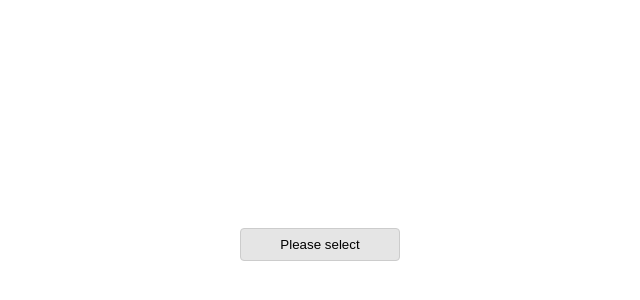
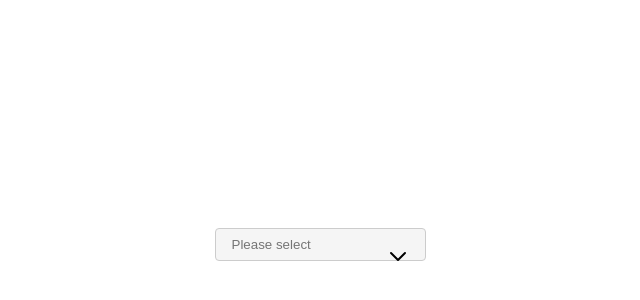
Before and after one commit to alisahindev/Component-Examples, a React app: page / in a window 1280 px wide. Shown: the part 156-456 px from the top of the page, without its empty margins (320-960 px from the left). Built offline with nearby package versions, Linux system fonts and the light colour scheme.

Commit message:
Icon added.

```diff
--- a/src/App.tsx
+++ b/src/App.tsx
@@ -3,17 +3,115 @@ import "./App.css";
 import CustomSelect from "./components/form-elements/select/CustomSelect";
 
 function App() {
+  const arr = [
+    { label: "The Shawshank Redemption", value: 1994 },
+    { label: "The Godfather", value: 1972 },
+    { label: "The Godfather: Part II", value: 1974 },
+    { label: "The Dark Knight", value: 2008 },
+    { label: "12 Angry Men", value: 1957 },
+    { label: "Schindler's List", value: 1993 },
+    { label: "Pulp Fiction", value: 1994 },
+    { label: "The Lord of the Rings: The Return of the King", value: 2003 },
+    { label: "The Good, the Bad and the Ugly", value: 1966 },
+    { label: "Fight Club", value: 1999 },
+    { label: "The Lord of the Rings: The Fellowship of the Ring", value: 2001 },
+    { label: "Star Wars: Episode V - The Empire Strikes Back", value: 1980 },
+    { label: "Forrest Gump", value: 1994 },
+    { label: "Inception", value: 2010 },
+    { label: "The Lord of the Rings: The Two Towers", value: 2002 },
+    { label: "One Flew Over the Cuckoo's Nest", value: 1975 },
+    { label: "Goodfellas", value: 1990 },
+    { label: "The Matrix", value: 1999 },
+    { label: "Seven Samurai", value: 1954 },
+    { label: "Star Wars: Episode IV - A New Hope", value: 1977 },
+    { label: "City of God", value: 2002 },
+    { label: "Se7en", value: 1995 },
+    { label: "The Silence of the Lambs", value: 1991 },
+    { label: "It's a Wonderful Life", value: 1946 },
+    { label: "Life Is Beautiful", value: 1997 },
+    { label: "The Usual Suspects", value: 1995 },
+    { label: "Léon: The Professional", value: 1994 },
+    { label: "Spirited Away", value: 2001 },
+    { label: "Saving Private Ryan", value: 1998 },
+    { label: "Once Upon a Time in the West", value: 1968 },
+    { label: "American History X", value: 1998 },
+    { label: "Interstellar", value: 2014 },
+    { label: "Casablanca", value: 1942 },
+    { label: "City Lights", value: 1931 },
+    { label: "Psycho", value: 1960 },
+    { label: "The Green Mile", value: 1999 },
+    { label: "The Intouchables", value: 2011 },
+    { label: "Modern Times", value: 1936 },
+    { label: "Raiders of the Lost Ark", value: 1981 },
+    { label: "Rear Window", value: 1954 },
+    { label: "The Pianist", value: 2002 },
+    { label: "The Departed", value: 2006 },
+    { label: "Terminator 2: Judgment Day", value: 1991 },
+    { label: "Back to the Future", value: 1985 },
+    { label: "Whiplash", value: 2014 },
+    { label: "Gladiator", value: 2000 },
+    { label: "Memento", value: 2000 },
+    { label: "The Prestige", value: 2006 },
+    { label: "The Lion King", value: 1994 },
+    { label: "Apocalypse Now", value: 1979 },
+    { label: "Alien", value: 1979 },
+    { label: "Sunset Boulevard", value: 1950 },
+    {
+      label:
+        "Dr. Strangelove or: How I Learned to Stop Worrying and Love the Bomb",
+      value: 1964,
+    },
+    { label: "The Great Dictator", value: 1940 },
+    { label: "Cinema Paradiso", value: 1988 },
+    { label: "The Lives of Others", value: 2006 },
+    { label: "Grave of the Fireflies", value: 1988 },
+    { label: "Paths of Glory", value: 1957 },
+    { label: "Django Unchained", value: 2012 },
+    { label: "The Shining", value: 1980 },
+    { label: "WALL·E", value: 2008 },
+    { label: "American Beauty", value: 1999 },
+    { label: "The Dark Knight Rises", value: 2012 },
+    { label: "Princess Mononoke", value: 1997 },
+    { label: "Aliens", value: 1986 },
+    { label: "Oldboy", value: 2003 },
+    { label: "Once Upon a Time in America", value: 1984 },
+    { label: "Witness for the Prosecution", value: 1957 },
+    { label: "Das Boot", value: 1981 },
+    { label: "Citizen Kane", value: 1941 },
+    { label: "North by Northwest", value: 1959 },
+    { label: "Vertigo", value: 1958 },
+    { label: "Star Wars: Episode VI - Return of the Jedi", value: 1983 },
+    { label: "Reservoir Dogs", value: 1992 },
+    { label: "Braveheart", value: 1995 },
+    { label: "M", value: 1931 },
+    { label: "Requiem for a Dream", value: 2000 },
+    { label: "Amélie", value: 2001 },
+    { label: "A Clockwork Orange", value: 1971 },
+    { label: "Like Stars on Earth", value: 2007 },
+    { label: "Taxi Driver", value: 1976 },
+    { label: "Lawrence of Arabia", value: 1962 },
+    { label: "Double Indemnity", value: 1944 },
+    { label: "Eternal Sunshine of the Spotless Mind", value: 2004 },
+    { label: "Amadeus", value: 1984 },
+    { label: "To Kill a Mockingbird", value: 1962 },
+    { label: "Toy Story 3", value: 2010 },
+    { label: "Logan", value: 2017 },
+    { label: "Full Metal Jacket", value: 1987 },
+    { label: "Dangal", value: 2016 },
+    { label: "The Sting", value: 1973 },
+    { label: "2001: A Space Odyssey", value: 1968 },
+    { label: "Singin' in the Rain", value: 1952 },
+    { label: "Toy Story", value: 1995 },
+    { label: "Bicycle Thieves", value: 1948 },
+    { label: "The Kid", value: 1921 },
+    { label: "Inglourious Basterds", value: 2009 },
+    { label: "Snatch", value: 2000 },
+    { label: "3 Idiots", value: 2009 },
+    { label: "Monty Python and the Holy Grail", value: 1975 },
+  ];
   return (
     <div className="App">
-      <CustomSelect
-        options={[
-          { value: "1", label: "Option 1" },
-          { value: "2", label: "Option 2" },
-          { value: "3", label: "Option 3" },
-        ]}
-        onChange={(value) => console.log(value)}
-        variant="primary"
-      />
+      <CustomSelect options={arr} />
     </div>
   );
 }
--- /dev/null
+++ b/src/components/form-elements/select/ArrowIcons.tsx
@@ -0,0 +1,39 @@
+import React from "react";
+
+export const ArrowIcons = () => {
+  const arrowDown = (
+    <svg
+      className="w-6 h-6"
+      fill="none"
+      stroke="currentColor"
+      viewBox="0 0 24 24"
+      xmlns="http://www.w3.org/2000/svg"
+    >
+      <path
+        stroke-linecap="round"
+        stroke-linejoin="round"
+        stroke-width="2"
+        d="M19 9l-7 7-7-7"
+      ></path>
+    </svg>
+  );
+
+  const arrowUp = (
+    <svg
+      className="w-6 h-6"
+      fill="none"
+      stroke="currentColor"
+      viewBox="0 0 24 24"
+      xmlns="http://www.w3.org/2000/svg"
+    >
+      <path
+        stroke-linecap="round"
+        stroke-linejoin="round"
+        stroke-width="2"
+        d="M5 15l7-7 7 7"
+      ></path>
+    </svg>
+  );
+
+  return { arrowDown, arrowUp };
+};
--- a/src/components/form-elements/select/CustomSelect.module.scss
+++ b/src/components/form-elements/select/CustomSelect.module.scss
@@ -3,6 +3,21 @@
 .select {
   position: relative;
 }
+
+.selectInput {
+  background-color: #f5f5f5;
+  border: 1px solid #ccc;
+  border-radius: 0.25rem;
+  outline: none;
+  padding: 0.5rem 1rem;
+  cursor: pointer;
+  min-width: 10rem;
+  transition: background-color 0.2s ease-in-out;
+  &:hover {
+    background-color: #f5f5f5;
+  }
+}
+
 .selectOptions {
   list-style: none;
   padding: 0;
@@ -10,6 +25,11 @@
   position: absolute;
   top: 100%;
   width: 100%;
+  border-radius: 4px;
+  box-shadow: 0px 2px 4px rgba(0, 0, 0, 0.1);
+  max-height: 300px;
+  overflow: hidden;
+  overflow-y: scroll;
 }
 
 .option {
@@ -22,19 +42,34 @@
   }
 }
 
-.selectButton {
-  background-color: #f5f5f5;
-  border: 1px solid #ccc;
-  border-radius: 0.25rem;
-  padding: 0.5rem 1rem;
-  cursor: pointer;
-  transition: background-color 0.2s ease-in-out;
-  min-width: 10rem;
-  &:hover {
-    background-color: #f5f5f5;
-  }
+.icon {
+  position: absolute;
+  right: 1rem;
+  top: 50%;
+  width: 24px;
+  height: 24px;
+  color: #000;
+  transition: all 0.2s ease-in-out;
+  z-index: 1;
+}
+
+.open {
+  transform: rotate(180deg);
 }
 
 .primary {
-  background-color: rgba(0, 0, 0, 0.1);
+  background: #f5f5f5;
+  box-shadow: 0px 2px 4px rgba(0, 0, 0, 0.1);
 }
+
+.success {
+  background: linear-gradient(to right, #1a7f37, #2e8a3c);
+  color: #fff;
+  box-shadow: 0px 2px 4px rgba(26, 127, 55, 0.5);
+  &::placeholder {
+    color: #fff;
+  }
+  &:hover {
+    background: linear-gradient(to right, #2e8a3c, #1a7f37);
+  }
+}
--- a/src/components/form-elements/select/CustomSelect.tsx
+++ b/src/components/form-elements/select/CustomSelect.tsx
@@ -1,8 +1,9 @@
 import React from "react";
 import CustomSelectStyle from "./CustomSelect.module.scss";
+import { ArrowIcons } from "./ArrowIcons";
 
 type option = {
-  value: string;
+  value: string | number;
   label: string;
 };
 
@@ -11,18 +12,17 @@ type variants = "primary" | "secondary" | "success" | "danger" | "warning";
 type RecommendedProps = {
   options?: option[];
   onChange: (value: any) => void;
-  value?: string;
-  label?: string;
+  value?: string | number;
   placeholder?: string;
   className?: string;
   disabled?: boolean;
   variant?: variants;
+  width?: string;
 };
 
 function CustomSelect(props: RecommendedProps) {
   const {
     className,
-    label,
     placeholder,
     options,
     value,
@@ -33,47 +33,92 @@ function CustomSelect(props: RecommendedProps) {
 
   const [isOpen, setIsOpen] = React.useState(false);
   const [selectedValue, setSelectedValue] = React.useState(value);
-  const [selectedLabel, setSelectedLabel] = React.useState(label);
+  const [selectedLabel, setSelectedLabel] = React.useState("" as string);
+  const [optionsMutation, setOptionsMutation] = React.useState(options);
 
-  const getOptionProps = (option: option) => {
+  const { arrowUp, arrowDown } = ArrowIcons();
+  const handleChangeSearch = React.useCallback(
+    (e) => {
+      if (!isOpen) {
+        setIsOpen(true);
+      }
+      const _value = e.target.value;
+      setSelectedLabel(_value);
+      const _option = options?.filter((option) =>
+        option.label.toLowerCase().includes(_value.toLowerCase())
+      );
+      setOptionsMutation(_option);
+    },
+    [options]
+  );
+
+  const handleSelect = React.useCallback(
+    (option: option) => {
+      setSelectedValue(option.value);
+      setSelectedLabel(option.label);
+      setIsOpen(false);
+      onChange(option.value);
+    },
+    [onChange]
+  );
+
+  const getOptionProps = (option: option, i: any) => {
     return {
-      key: option.value,
-      className: CustomSelectStyle.option,
+      key: `${option.value}-${i}`,
+      title: option.label,
+      className: `${CustomSelectStyle.option} ${className ? className : ""}`,
       onClick: () => {
-        setSelectedValue(option.value);
-        setSelectedLabel(option.label);
-        setIsOpen(false);
+        handleSelect(option);
       },
     };
   };
 
-  const getSelectButtonProps = () => {
+  const getSelectInputProps = () => {
     return {
       className: [
-        CustomSelectStyle.selectButton,
+        CustomSelectStyle.selectInput,
         CustomSelectStyle[variant!],
       ].join(" "),
+      style: {
+        width: props.width && props.width + "px",
+      },
+      title: selectedLabel,
+      value: selectedLabel || "",
+      disabled: disabled,
       onClick: () => setIsOpen(!isOpen),
+      onChange: (e: React.ChangeEvent<HTMLInputElement>) =>
+        handleChangeSearch(e),
     };
   };
 
   return (
-    <div className={CustomSelectStyle.select}>
-      <button {...getSelectButtonProps()}>
-        {selectedLabel || placeholder}
-      </button>
+    <div className={CustomSelectStyle.select} aria-haspopup="true">
+      <input
+        {...getSelectInputProps()}
+        type="text"
+        placeholder={selectedLabel || placeholder}
+      />
+      <span
+        className={`${CustomSelectStyle.icon} ${
+          isOpen ? CustomSelectStyle.open : ""
+        }`}
+      >
+        {arrowDown}
+      </span>
       <ul
         className={CustomSelectStyle.selectOptions}
         style={isOpen ? { display: "block" } : { display: "none" }}
+        aria-label="submenu"
       >
-        {options &&
-          options.map((option) => (
-            <li {...getOptionProps(option)}>{option.label}</li>
+        {optionsMutation &&
+          optionsMutation.map((option, i) => (
+            <li {...getOptionProps(option, i)}>{option.label}</li>
           ))}
       </ul>
     </div>
   );
 }
+
 CustomSelect.defaultProps = {
   label: "",
   placeholder: "Please select",
```
